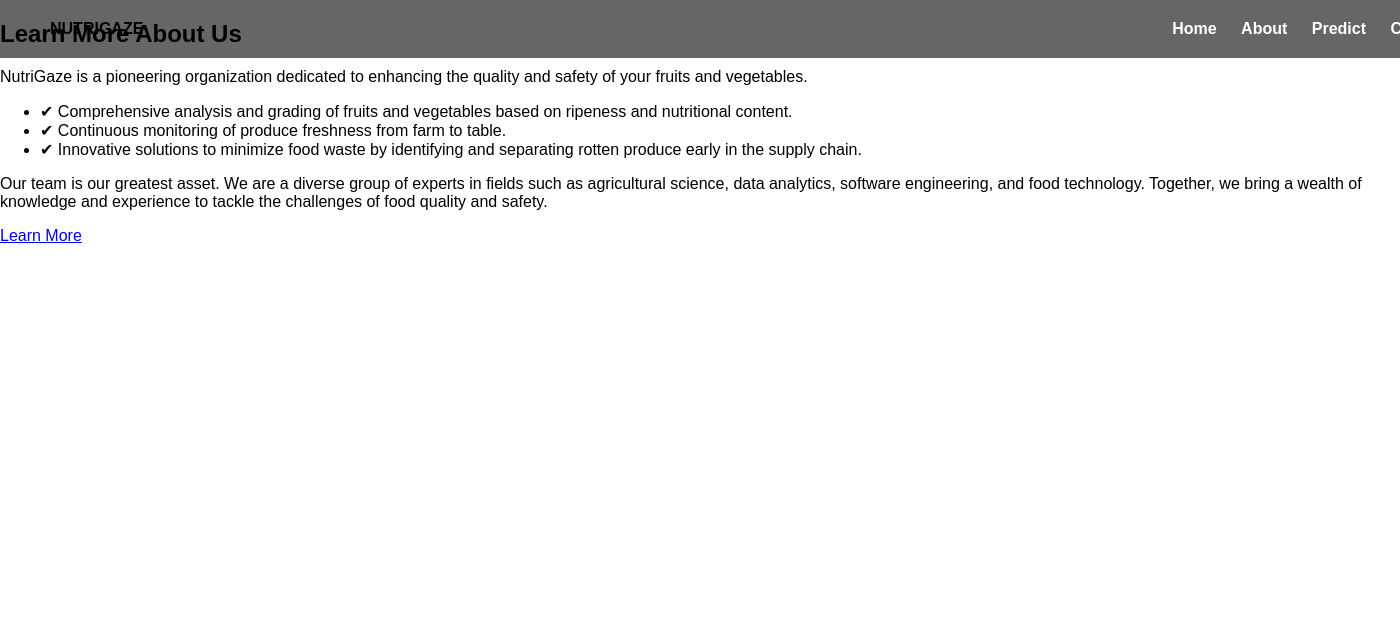
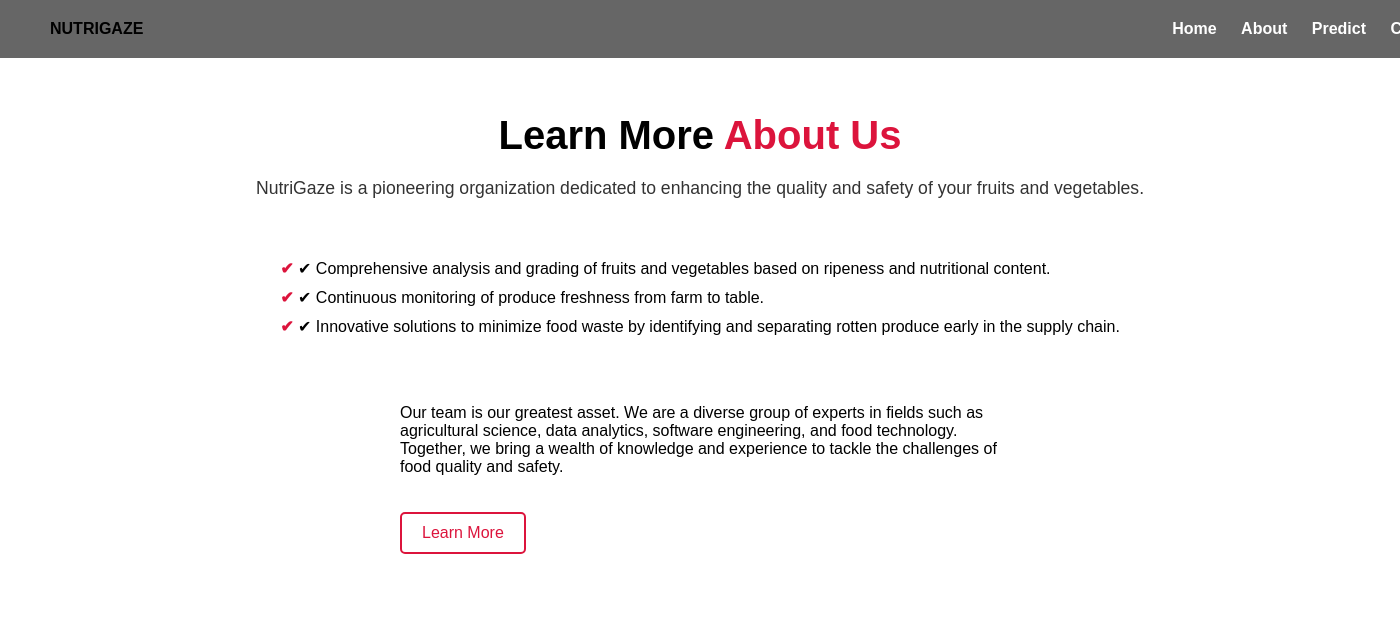
Before and after one commit to fani-01/Smart-Sorting-Transfer-Learning-for-Identifying-Rotten-Fruits-and-Vegetables, a Flask app: page /about in a window 1400 px wide; the page is wider, and only the part inside the window is pictured. Shown: the top 633 px of that part. Run offline with Flask 3, Linux system fonts and the light colour scheme.

Commit message:
Update style.css

```diff
--- a/static/style.css
+++ b/static/style.css
@@ -63,3 +63,66 @@
     background-color: white;
     color: black;
 }
+.about-section {
+  padding: 80px 50px;
+  max-width: 1000px;
+  margin: auto;
+  text-align: center;
+}
+
+.about-section h2 {
+  font-size: 2.5rem;
+  margin-bottom: 20px;
+}
+
+.about-section .highlight {
+  color: crimson;
+}
+
+.about-section .tagline {
+  font-size: 1.1rem;
+  color: #333;
+  margin-bottom: 40px;
+}
+
+.about-content {
+  display: flex;
+  flex-direction: column;
+  gap: 30px;
+  align-items: center;
+}
+
+.about-content ul {
+  text-align: left;
+  list-style: none;
+  padding: 0;
+  font-size: 1rem;
+  line-height: 1.8;
+}
+
+.about-content li::before {
+  content: "✔ ";
+  color: crimson;
+  font-weight: bold;
+}
+
+.about-box {
+  max-width: 600px;
+  text-align: left;
+}
+
+.btn-outline {
+  display: inline-block;
+  margin-top: 20px;
+  padding: 10px 20px;
+  border: 2px solid crimson;
+  color: crimson;
+  text-decoration: none;
+  border-radius: 5px;
+  transition: 0.3s;
+}
+
+.btn-outline:hover {
+  background-color: crimson;
+  color: white;
+}
```
